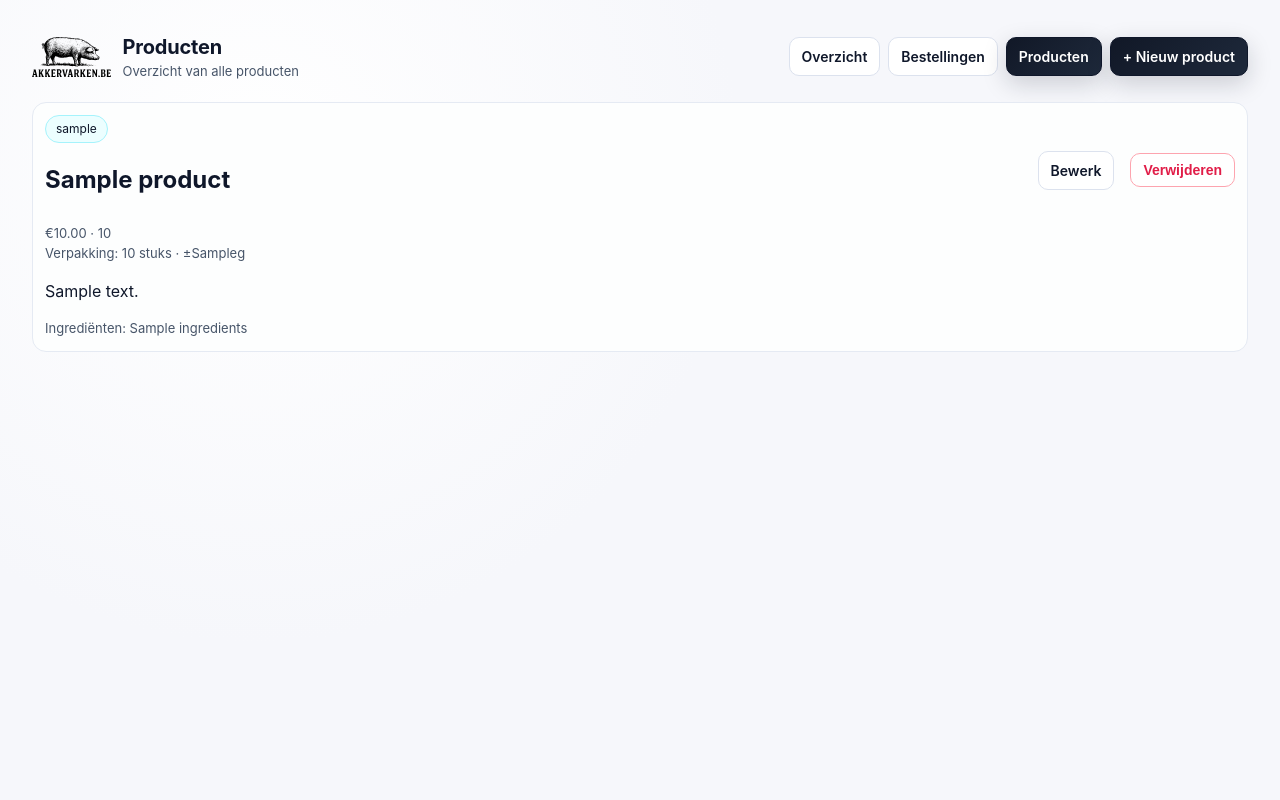
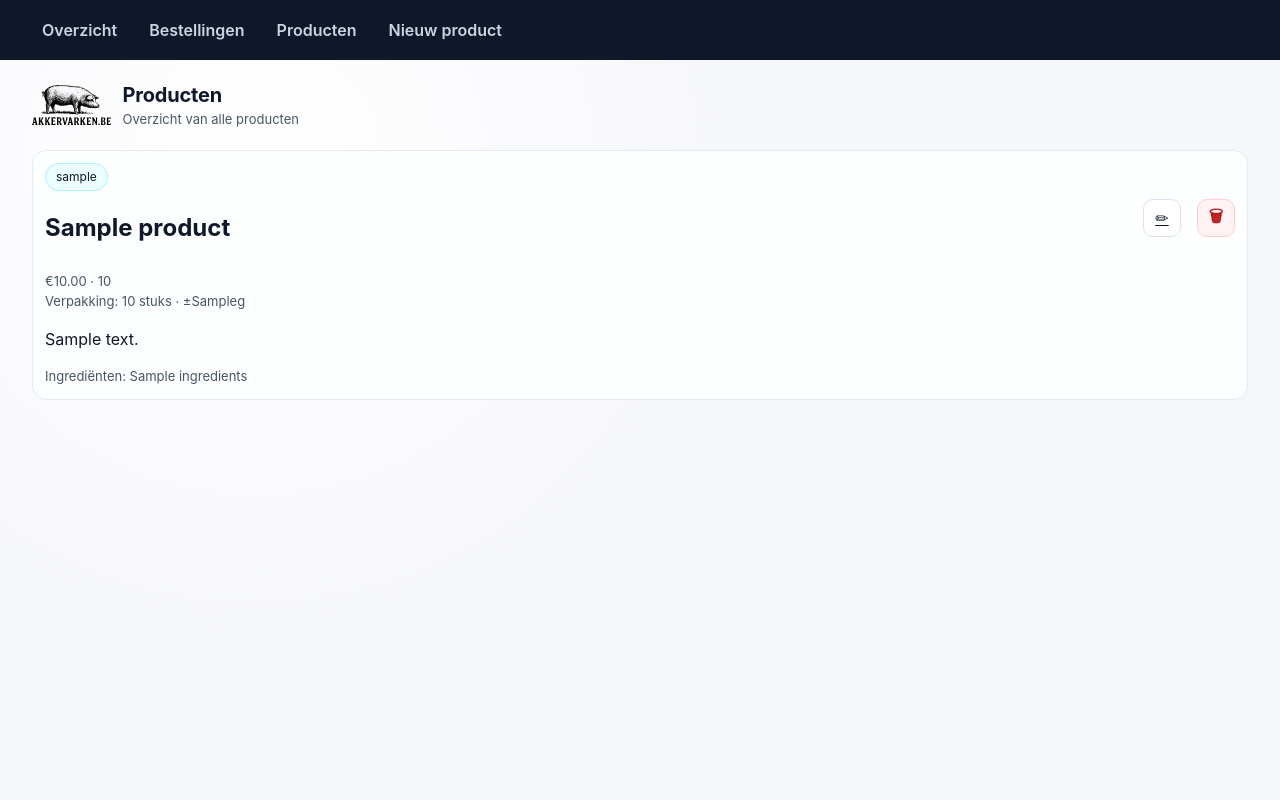
Before and after one commit to mlavaert/akkervarken.be, a FastAPI app: template backend/templates/admin/products.html in a window 1280 px wide. Run offline with FastAPI, Linux system fonts and the light colour scheme; the template is opened without the code that fills it: most values are stand-ins (such as "Sample title", 1, 10 or a date in 2020).

Commit message:
Improve backend

```diff
--- a/backend/static/admin.css
+++ b/backend/static/admin.css
@@ -11,13 +11,44 @@
 
 body {
   margin: 0;
-  padding: 32px;
+  padding: 0 32px 32px 32px;
   background: radial-gradient(circle at 20% 20%, #ffffff 0, #f6f7fb 40%), #f6f7fb;
   min-height: 100vh;
 }
 
 a {
   color: inherit;
+}
+
+.top-nav {
+  margin: 0 -32px 20px -32px;
+  padding: 12px 32px;
+  background: #0f172a;
+  display: flex;
+  gap: 12px;
+  align-items: center;
+  position: sticky;
+  top: 0;
+  z-index: 10;
+}
+
+.top-nav a {
+  color: #cbd5e1;
+  text-decoration: none;
+  font-weight: 600;
+  padding: 6px 10px;
+  border-radius: 10px;
+  transition: background 120ms ease, color 120ms ease;
+}
+
+.top-nav a:hover {
+  background: rgba(255, 255, 255, 0.08);
+  color: #fff;
+}
+
+.top-nav a.active {
+  background: #f8fafc;
+  color: #0f172a;
 }
 
 .page {
@@ -60,27 +91,6 @@ h1 {
   display: flex;
   gap: 8px;
   flex-wrap: wrap;
-}
-
-.nav-link {
-  text-decoration: none;
-  border: 1px solid #dce2ee;
-  border-radius: 10px;
-  padding: 8px 12px;
-  background: #fff;
-  font-weight: 600;
-  color: #0f172a;
-  font-size: 14px;
-  display: inline-flex;
-  align-items: center;
-  gap: 6px;
-}
-
-.nav-link.active {
-  background: linear-gradient(135deg, #111827, #1e293b);
-  color: #fff;
-  border-color: #0f172a;
-  box-shadow: 0 8px 25px rgba(17, 24, 39, 0.18);
 }
 
 .filters {
@@ -185,6 +195,63 @@ button.ghost {
 .card h2 {
   margin: 0 0 10px 0;
   font-size: 16px;
+}
+
+.link-btn {
+  text-decoration: none;
+  border: 1px solid #dce2ee;
+  border-radius: 10px;
+  padding: 8px 12px;
+  background: #fff;
+  font-weight: 600;
+  color: #0f172a;
+  font-size: 14px;
+  display: inline-flex;
+  align-items: center;
+  gap: 6px;
+}
+
+.link-btn.primary {
+  background: linear-gradient(135deg, #111827, #1e293b);
+  color: #fff;
+  border-color: #0f172a;
+  box-shadow: 0 8px 25px rgba(17, 24, 39, 0.18);
+}
+
+.icon-btn {
+  width: 38px;
+  height: 38px;
+  display: inline-flex;
+  align-items: center;
+  justify-content: center;
+  border-radius: 10px;
+  border: 1px solid #dce2ee;
+  background: #fff;
+  cursor: pointer;
+  font-size: 16px;
+  transition: transform 120ms ease, box-shadow 120ms ease, background 120ms ease;
+}
+
+.icon-btn:hover {
+  transform: translateY(-1px);
+  box-shadow: 0 8px 20px rgba(17, 24, 39, 0.11);
+}
+
+.icon-btn.danger {
+  background: #fef2f2;
+  border-color: #fecdd3;
+  color: #b91c1c;
+}
+
+.sr-only {
+  position: absolute;
+  width: 1px;
+  height: 1px;
+  padding: 0;
+  margin: -1px;
+  overflow: hidden;
+  clip: rect(0, 0, 0, 0);
+  border: 0;
 }
 
 form {
--- a/backend/templates/admin/products.html
+++ b/backend/templates/admin/products.html
@@ -7,6 +7,12 @@
   <link rel="stylesheet" href="/static/admin.css">
 </head>
 <body>
+  <nav class="top-nav">
+    <a class="{% if active_page == 'home' %}active{% endif %}" href="/admin">Overzicht</a>
+    <a class="{% if active_page == 'orders' %}active{% endif %}" href="/admin/orders">Bestellingen</a>
+    <a class="{% if active_page == 'products' %}active{% endif %}" href="/admin/products">Producten</a>
+    <a class="{% if active_page == 'products_new' %}active{% endif %}" href="/admin/products/new">Nieuw product</a>
+  </nav>
   <div class="page">
     <header>
       <div class="brand">
@@ -15,12 +21,6 @@
           <h1>Producten</h1>
           <div class="meta-line">Overzicht van alle producten</div>
         </div>
-      </div>
-      <div class="nav">
-        <a class="nav-link" href="/admin">Overzicht</a>
-        <a class="nav-link" href="/admin/orders">Bestellingen</a>
-        <a class="nav-link active" href="/admin/products">Producten</a>
-        <a class="nav-link active" href="/admin/products/new">+ Nieuw product</a>
       </div>
     </header>
 
@@ -41,9 +41,15 @@
               <h2>{{ product.name }}</h2>
             </div>
             <div class="actions">
-              <a class="nav-link" href="/admin/products/{{ product.id }}/edit">Bewerk</a>
+              <a class="icon-btn" href="/admin/products/{{ product.id }}/edit" title="Bewerk">
+                <span aria-hidden="true">✏︎</span>
+                <span class="sr-only">Bewerken</span>
+              </a>
               <form id="delete-{{ product.id }}" method="post" action="/admin/products/{{ product.id }}/delete" onsubmit="return confirm('Zeker weten dat je dit product wil verwijderen?');"></form>
-              <button type="submit" class="ghost" form="delete-{{ product.id }}">Verwijderen</button>
+              <button type="submit" class="icon-btn danger" form="delete-{{ product.id }}" title="Verwijder">
+                <span aria-hidden="true">🗑</span>
+                <span class="sr-only">Verwijderen</span>
+              </button>
             </div>
           </div>
           <div class="meta-line">€{{ '%.2f'|format(product.price) }} · {{ product.weight_display }}</div>
```
Also changed, not shown: backend/admin.py (+5 -3 lines), backend/templates/admin/index.html (+5 -4 lines), backend/templates/admin/orders.html (+5 -4 lines), backend/templates/admin/product_form.html (+6 -5 lines).
